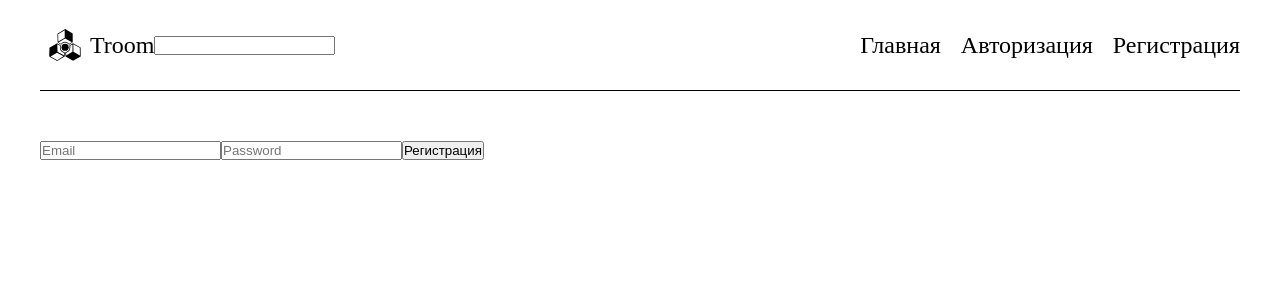
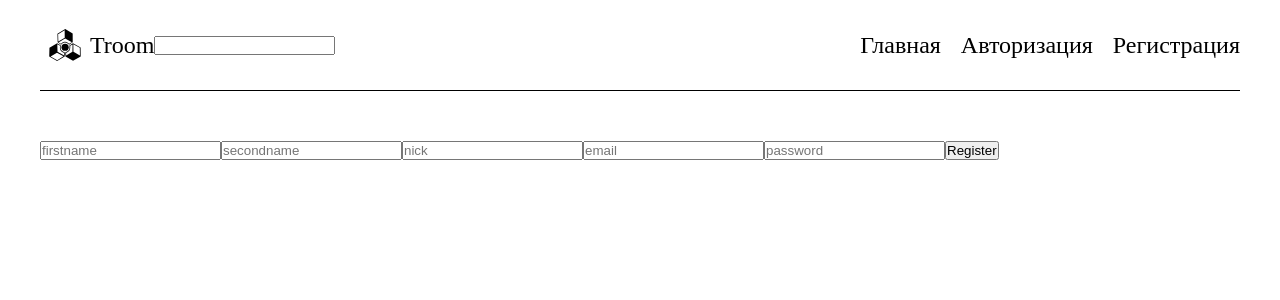
Before and after one commit to Troom-Corp/troom-client, a Next.js app: page /registration in a window 1280 px wide. Shown: the top 300 px of the page. Built offline with nearby package versions, Linux system fonts and the light colour scheme; no server answers.

Commit message:
registration test

```diff
--- a/src/components/RegistrationForm/index.tsx
+++ b/src/components/RegistrationForm/index.tsx
@@ -1,33 +1,53 @@
 'use client'
 
-import { useContext, useReducer } from "react"
+import { useContext, useReducer, useState } from "react"
 import { Context } from "../Providers"
 import { AuthReducer, InitialState } from "@/store/reducers/AuthReducer"
+import $api from "@/http/auth"
 
 const RegistrationForm = () => {
-  const [state, dispatch] = useReducer(AuthReducer, InitialState)
-  const changeState = (key: string, value: string) => {
-    dispatch({ type: 'set', key, value })
-  }
+  const [signUp, setSignUp] = useState(() => {
+    return {
+      firstname: '',
+      secondname: '',
+      nick: '',
+      email: '',
+      password: '',
+    }
+  })
 
   const { store } = useContext(Context)
 
+  const handlerRegistration = (event: any) => {
+    event.preventDefault()
+    $api.post('/auth/registration', {
+      firstname: signUp.firstname,
+      secondname: signUp.secondname,
+      nick: signUp.nick,
+      email: signUp.email,
+      password: signUp.password
+    })
+  }
+
+  const changeInputRegister = (event: any) => {
+    event.persist()
+    setSignUp(prev => {
+        return {
+            ...prev,
+            [event.target.name]: event.target.value,
+        }
+    })
+}
+
   return (
-    <>
-      <input
-        onChange={e => changeState('email', e.target.value)}
-        value={state.email}
-        type="text"
-        placeholder='Email'
-      />
-      <input
-        onChange={e => changeState('password', e.target.value)}
-        value={state.password}
-        type="password"
-        placeholder='Password'
-      />
-      <button onClick={() => store.registration(state.email, state.password)}>Регистрация</button>
-    </>
+    <form onSubmit={handlerRegistration}>
+      <input type="firstname" placeholder="firstname" name="firstname" value={signUp.firstname} onChange={changeInputRegister} />
+      <input type="secondname" placeholder="secondname" name="secondname" value={signUp.secondname} onChange={changeInputRegister} />
+      <input type="nick" placeholder="nick" name="nick" value={signUp.nick} onChange={changeInputRegister} />
+      <input type="email" placeholder="email" name="email" value={signUp.email} onChange={changeInputRegister} />
+      <input type="password" placeholder="password" name="password" value={signUp.password} onChange={changeInputRegister} />
+      <button type="submit">Register</button>
+    </form>
   )
 }
 
```
